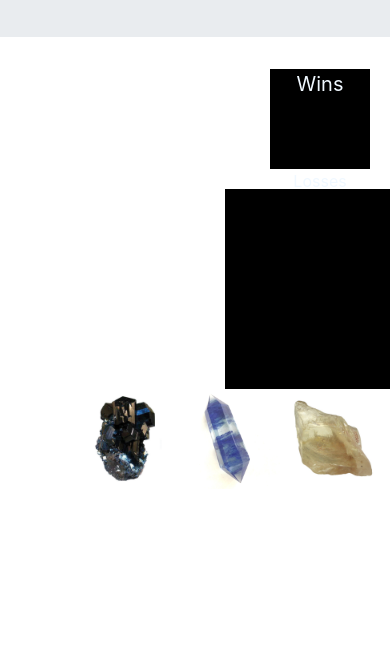
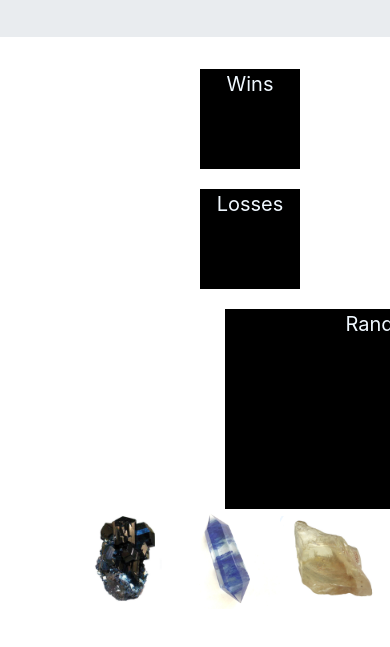
Before and after one commit to mbarnetttx/unit-4-game, a plain HTML site: page index.html in a window 390 px wide. Shown: the part 163-810 px from the top of the page. Drawn offline with nearby package versions, Linux system fonts and the light colour scheme.

Commit message:
got random number to populate on page

```diff
--- a/assets/css/style.css
+++ b/assets/css/style.css
@@ -5,30 +5,31 @@
     text-align: center;
 }
 
-.random-number {
+#randomNumber {
     width: 200px;
     height: 200px;
     background-color: black;
     color: aliceblue;
     margin: auto;
     text-align: center;
-    font-size: 100px;
+    font-size: 20px;
     float: left;
+    margin-left: 100px;
 
 }
 
-.numberguesses {
+#numberGuesses {
     width: 200px;
     height: 200px;
     background-color: black;
     color: aliceblue;
     margin: auto;
     text-align: center;
-    font-size: 100px;
+    font-size: 20px;
 
 }
 
-.winsandlosses {
+.winsAndLosses {
     margin-left: 250px;
 }
 
@@ -41,7 +42,7 @@
     text-align: center;
     font-size: 20px;
     float: left;
-    margin-left: 20px;
+    margin-left: 100px;
 
 
 }
@@ -53,6 +54,7 @@
     color: aliceblue;
     margin: auto;
     text-align: center;
+    font-size: 20px;
 
 }
 
@@ -73,3 +75,26 @@
     margin: auto;
     padding-left: 75px;
 }
+
+@media only screen and (max-width: 850px) {
+    .wins {
+        float: none;
+        margin: auto;
+        margin-left: -50px;
+    }
+
+    .losses {
+        margin-top: 20px;
+        margin-left: -50px;
+    }
+
+    .randomNumber {
+        float: none;
+        margin-left: -50px;
+    }
+
+    .numberGuesses {
+       margin-top: 20px;
+       margin-left: -50px;
+    }
+  }
--- a/assets/javascript/game.js
+++ b/assets/javascript/game.js
@@ -2,7 +2,7 @@
 
 
 
-var random = [];
+var random = "";
 
       $(document).ready(function (){
 
@@ -12,6 +12,6 @@ var random = [];
 
 
       // ... and then dump the random number into our random-number div.
-      $("#random-number").text(random);
+      $('.rando').text(random);
       })
   ;
--- a/index.html
+++ b/index.html
@@ -22,7 +22,7 @@
 
     </div>
 
-    <div class="winsandlosses">
+    <div class="winsAndLosses">
 
         <div class="wins">Wins</div>
         <div class="losses">Losses</div>
@@ -32,9 +32,9 @@
 
     <div class="numbers">
 
-        <div class="random-number"></div>
+        <div id="randomNumber">Random Number<p class= "rando"></p></div>
 
-        <div class="numberguesses"></div>
+        <div id="numberGuesses">Your Guess<p class="guess"></p></div>
 
     </div>
 
```
